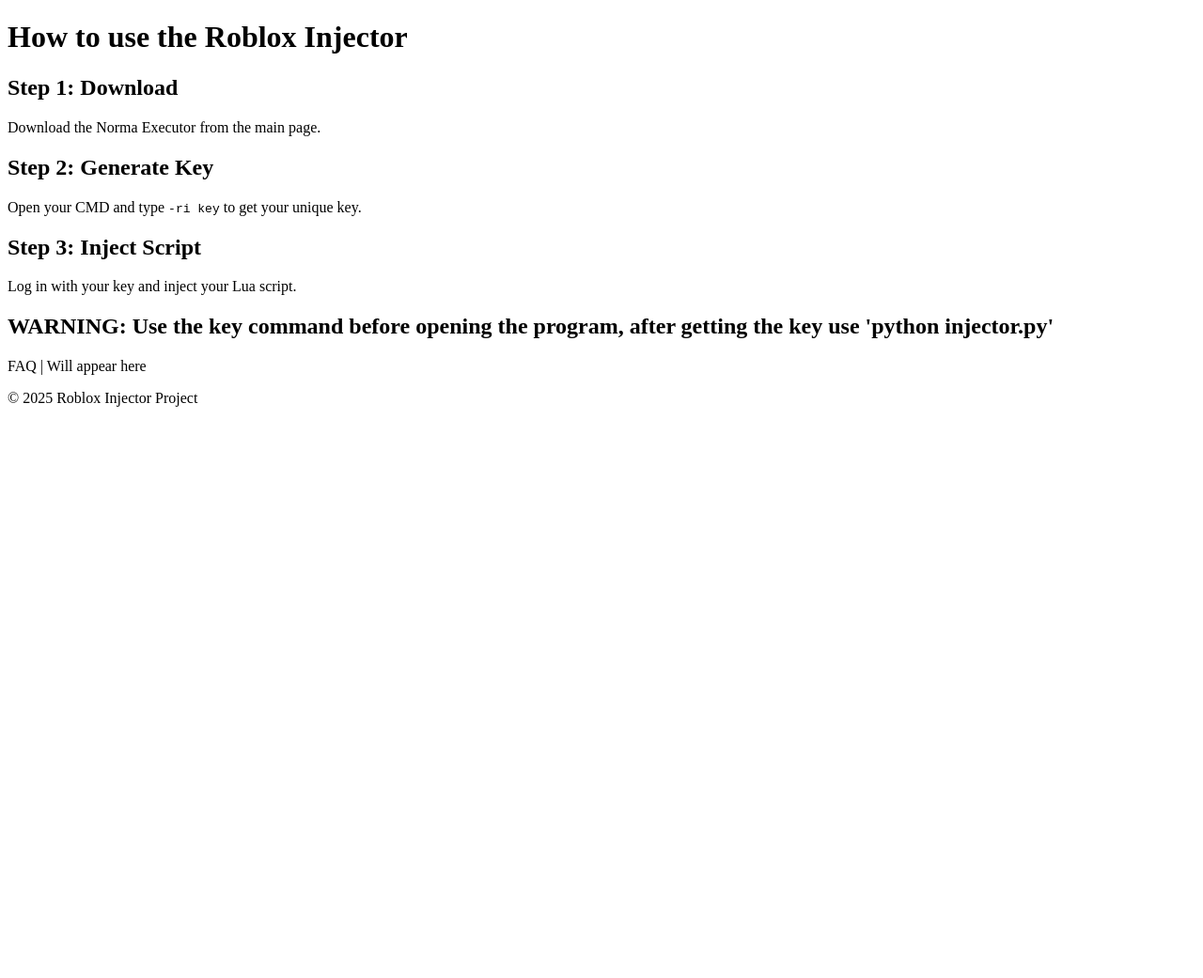
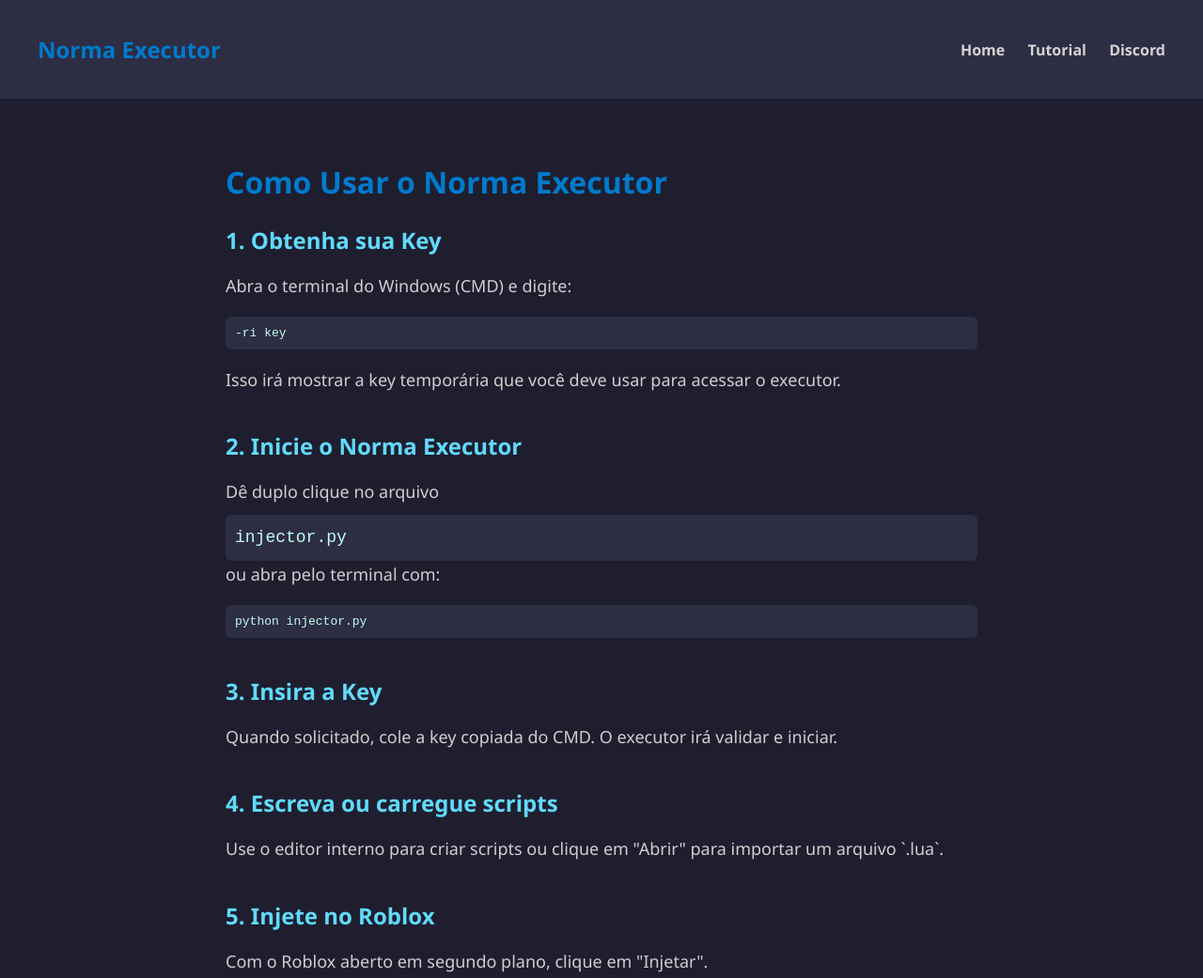
Before and after one commit to Kth0l/NormaExecutorS, a plain HTML site: page tutorial.html in a window 1280 px wide. Shown: the top 1041 px of the page at 94% size. Before the commit the page ends 800 px from the top, so only its background shows below. Drawn offline with Linux system fonts and the light colour scheme.

Commit message:
Update tutorial.html

```diff
--- a/tutorial.html
+++ b/tutorial.html
@@ -2,33 +2,152 @@
 <html lang="en">
 <head>
   <meta charset="UTF-8" />
-  <title>Roblox Injector Tutorial</title>
-  <link rel="stylesheet" href="styles.css" /> <!-- Se usar CSS externo -->
+  <meta name="viewport" content="width=device-width, initial-scale=1" />
+  <title>Tutorial - Norma Executor</title>
+  <style>
+    body {
+      background-color: #1e1e2f;
+      color: #d4d4d4;
+      font-family: "Segoe UI", Tahoma, Geneva, Verdana, sans-serif;
+      margin: 0;
+      padding: 0;
+    }
+
+    header {
+      background-color: #2d2d44;
+      padding: 20px 40px;
+      display: flex;
+      align-items: center;
+      justify-content: space-between;
+    }
+
+    header h1 {
+      color: #007acc;
+      font-weight: 700;
+      font-size: 24px;
+    }
+
+    nav a {
+      color: #d4d4d4;
+      text-decoration: none;
+      margin-left: 20px;
+      font-weight: 600;
+      transition: color 0.3s ease;
+    }
+
+    nav a:hover {
+      color: #007acc;
+    }
+
+    main {
+      padding: 40px 20px;
+      max-width: 800px;
+      margin: auto;
+    }
+
+    h2 {
+      font-size: 32px;
+      margin-bottom: 20px;
+      color: #007acc;
+    }
+
+    section {
+      margin-bottom: 40px;
+    }
+
+    section h3 {
+      font-size: 24px;
+      color: #61dafb;
+      margin-bottom: 10px;
+    }
+
+    section p {
+      font-size: 18px;
+      line-height: 1.6;
+      color: #cfcfcf;
+    }
+
+    code, pre {
+      background-color: #2d2d44;
+      color: #c0ffee;
+      padding: 10px;
+      display: block;
+      border-radius: 6px;
+      margin-top: 10px;
+      overflow-x: auto;
+    }
+
+    footer {
+      background-color: #2d2d44;
+      text-align: center;
+      padding: 15px 20px;
+      font-size: 14px;
+      color: #888;
+    }
+
+    @media (max-width: 600px) {
+      h2 {
+        font-size: 26px;
+      }
+      section h3 {
+        font-size: 20px;
+      }
+    }
+  </style>
 </head>
 <body>
   <header>
-    <h1>How to use the Roblox Injector</h1>
+    <h1>Norma Executor</h1>
+    <nav>
+      <a href="index.html">Home</a>
+      <a href="tutorial.html">Tutorial</a>
+      <a href="https://discord.gg/seu-codigo" target="_blank">Discord</a>
+    </nav>
   </header>
+
   <main>
+    <h2>Como Usar o Norma Executor</h2>
+
     <section>
-      <h2>Step 1: Download</h2>
-      <p>Download the Norma Executor from the main page.</p>
+      <h3>1. Obtenha sua Key</h3>
+      <p>
+        Abra o terminal do Windows (CMD) e digite:
+      </p>
+      <code>-ri key</code>
+      <p>Isso irá mostrar a key temporária que você deve usar para acessar o executor.</p>
     </section>
+
     <section>
-      <h2>Step 2: Generate Key</h2>
-      <p>Open your CMD and type <code>-ri key</code> to get your unique key.</p>
+      <h3>2. Inicie o Norma Executor</h3>
+      <p>
+        Dê duplo clique no arquivo <code>injector.py</code> ou abra pelo terminal com:
+      </p>
+      <code>python injector.py</code>
     </section>
+
     <section>
-      <h2>Step 3: Inject Script</h2>
-      <p>Log in with your key and inject your Lua script.</p>
+      <h3>3. Insira a Key</h3>
+      <p>Quando solicitado, cole a key copiada do CMD. O executor irá validar e iniciar.</p>
     </section>
+
     <section>
-      <h2>WARNING: Use the key command before opening the program, after getting the key use 'python injector.py'</h2>
+      <h3>4. Escreva ou carregue scripts</h3>
+      <p>Use o editor interno para criar scripts ou clique em "Abrir" para importar um arquivo `.lua`.</p>
+    </section>
+
+    <section>
+      <h3>5. Injete no Roblox</h3>
+      <p>Com o Roblox aberto em segundo plano, clique em "Injetar".</p>
+    </section>
+
+    <section>
+      <h3>WARNING - Run the '-ri key' command before opening de Injector.py using 'python injector.py'</h3>
       <p>FAQ | Will appear here</p>
     </section>
   </main>
+
   <footer>
-    <p>© 2025 Roblox Injector Project</p>
+    &copy; 2025 Norma Executor Project. All rights reserved.
   </footer>
 </body>
 </html>
```
